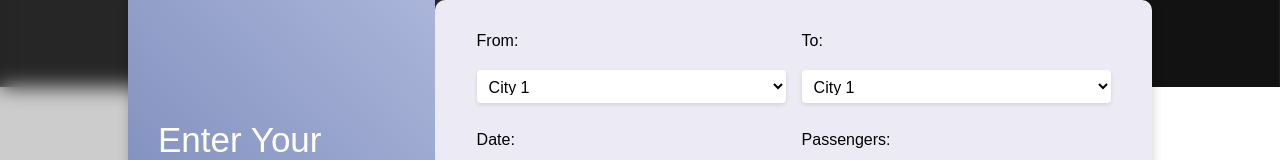
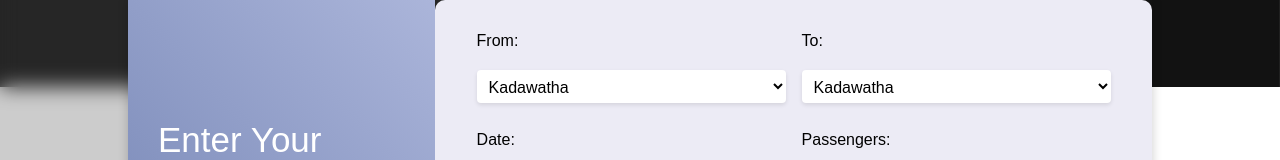
Before and after one commit to Guider-Bus-Reservation-System/Frontend, a React (Create React App) app: page / in a window 1280 px wide. Shown: the part 413-573 px from the top of the page. Built offline with nearby package versions, Linux system fonts and the light colour scheme.

Commit message:
add city in index.js

```diff
--- a/src/components/index/search.jsx
+++ b/src/components/index/search.jsx
@@ -12,9 +12,12 @@ const Search = () => {
     }, []);
 
     const locations = [
-        { id: 1, name: "City 1" },
-        { id: 2, name: "City 2" },
-        { id: 3, name: "City 3" },
+        { id: 1, name: "Kadawatha" },
+        { id: 2, name: "Kaluthara" },
+        { id: 3, name: "Mathara" },
+        { id: 1, name: "Kurunegala" },
+        { id: 2, name: "Makubura" },
+        { id: 3, name: "Biyagama" },
     ];
 
     return (
```
